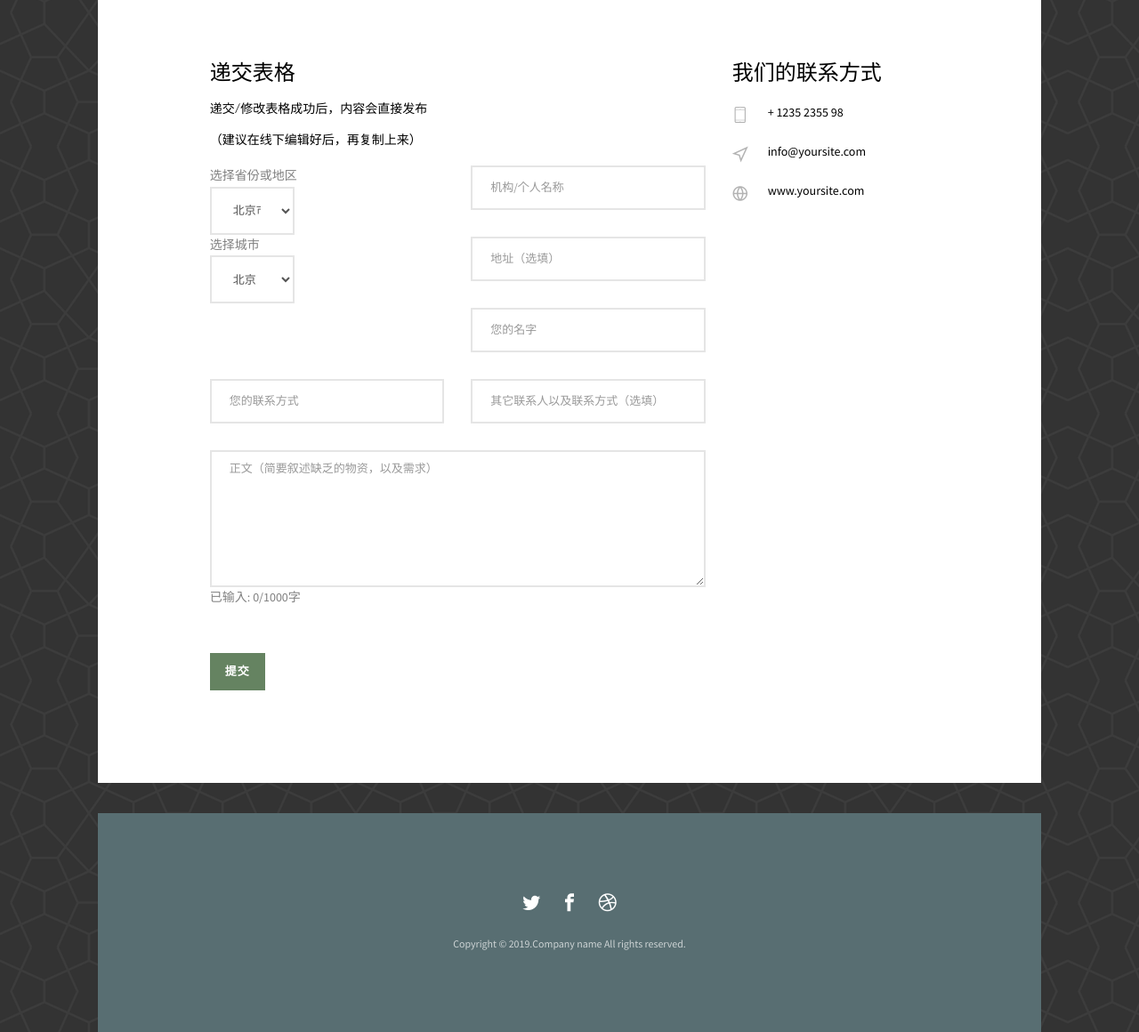
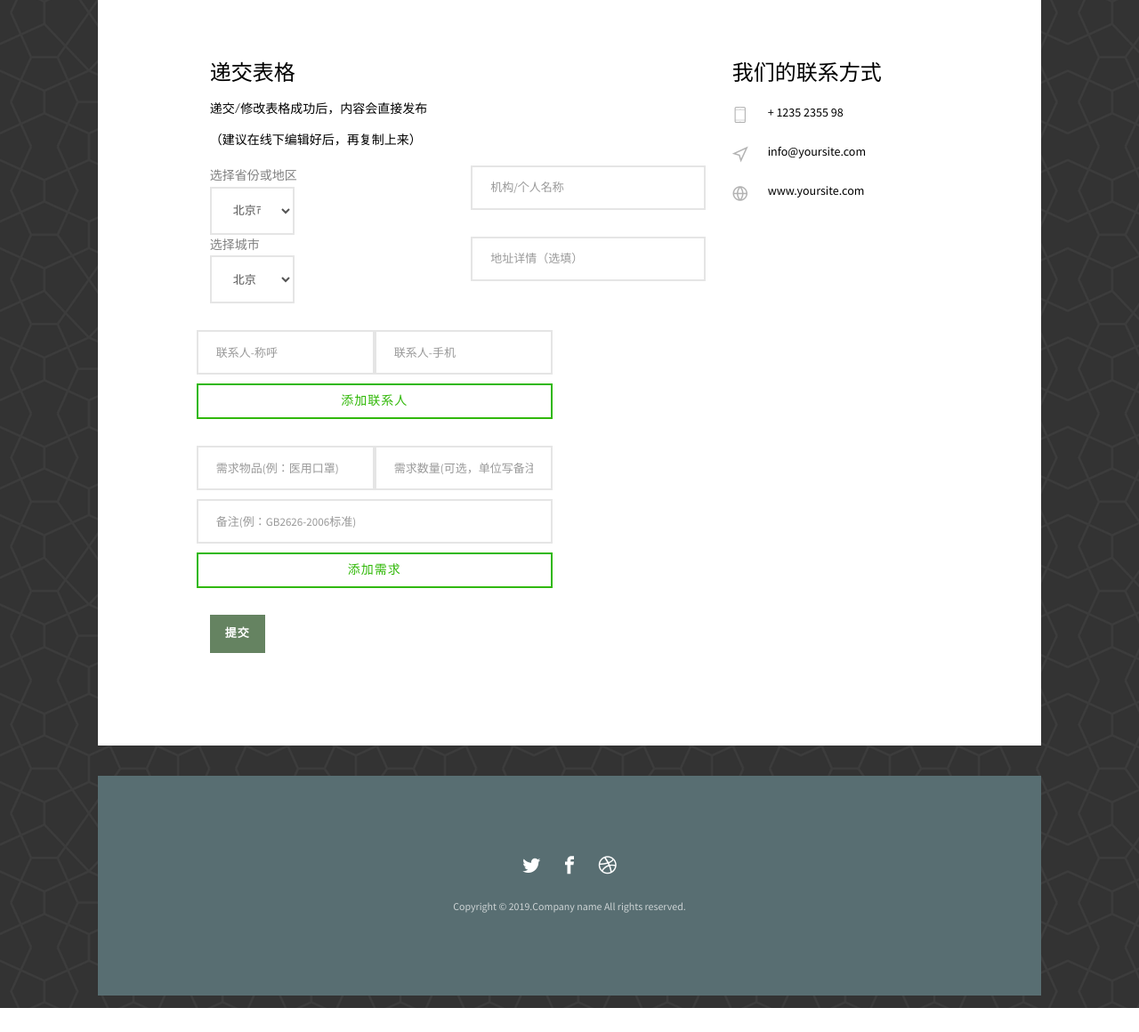
Before and after one commit to dowhilefalse/Donation-Platform, a Django app: page /contact in a window 1280 px wide. Shown: the part 86-1246 px from the top of the page at 89% size. After the commit the page ends 1219 px from the top, so only its background shows below. Run offline with Django 3.2, Linux system fonts and the light colour scheme; some libraries are stand-ins or nearby versions; some web fonts are replaced.

Commit message:
表单修改(上)

```diff
--- a/registration/static/css/style.css
+++ b/registration/static/css/style.css
@@ -818,7 +818,7 @@ h1, h2, h3, h4, h5, h6, figure {
   -ms-border-radius: 0px;
   border-radius: 0px;
 }
-.form-control:focus, .form-control:active {
+.form-control:focus, .form-control:active,.form-control:hover {
   box-shadow: none;
   border: 2px solid rgba(0, 0, 0, 0.8);
 }
@@ -1391,3 +1391,56 @@ input[type="text"] {
   font-size: 30px;
   padding: 0px;
 }
+/* 募捐单位样式 */
+.contact_box,
+.demand_box{
+  display: flex;
+  flex-direction: column;
+  float: left;
+  justify-items: center;
+  margin-bottom: 30px;
+}
+.contact_box .contact-info{
+  width: 100%;
+}
+.contact_box input,
+.demand_box input{
+  width: 200px;
+  float: left;
+  margin-bottom: 10px;
+}
+.demand_box input.ps{
+  width: 400px;
+}
+.add_contact,
+.add_demand{
+  border: 2px solid rgb(48, 184, 7);
+  color: rgb(48, 184, 7);
+  background-color: #fff;
+  height: 40px;
+  outline: none;
+  transition: all 0.4s;
+  letter-spacing: 1px;
+}
+
+.add_contact:hover,
+.add_demand:hover{
+  background-color: rgb(48, 184, 7);
+  color: white;
+}
+
+.del_btn{
+  border-radius: 4px;
+  width: 80px;
+  height: 30px;
+  border: none;
+  background-color: rgb(252, 28, 28);
+  color: white;
+  position: relative;
+  left: 30px;
+  top: 6px;
+  transition: all 0.4s;
+}
+.del_btn:hover{
+  transform: scale(1.1);
+}
--- a/registration/templates/base-layout.html
+++ b/registration/templates/base-layout.html
@@ -78,7 +78,7 @@
 								<li><a href="{% url 'registration:page_group3' %}">爱心团体</a></li>
 								{% if user.is_authenticated  %}
 								<li><a href="{% url 'registration:page_contact' %}">
-										<font style="color:#458B00">提交募捐信息</font>
+										<font style="color:#458B00">发布募捐信息</font>
 									</a></li>
 								<li><a href="{% url 'registration:page_contact2' %}">
 										<font style="color:#458B00">提交团体信息</font>
--- a/registration/templates/pages/contact.html
+++ b/registration/templates/pages/contact.html
@@ -2,8 +2,9 @@
 
 {% load static %}
 
-{% block page_title %}提交募捐信息{% endblock %}
+{% block page_title %}发布募捐信息{% endblock %}
 {% block page_main %}
+<script src="{% static 'js/jquery.min.js' %}" type="text/javascript"></script>
 <div class="container-wrap">
 	<div id="fh5co-contact">
 		<div class="row">
@@ -20,12 +21,13 @@
 				<h5>递交/修改表格成功后，内容会直接发布</h5>
 				<h5>（建议在线下编辑好后，再复制上来）</h5>
 
-					<form method="post", id="form1">
+				<form method="post" , id="form1">
 
 					<div class="row">
 						<div class="col-md-6">
 							<div class="form-group">
-								选择省份或地区<select id="province" name="province" class="form-control" style=" width:95px;"></select>
+								选择省份或地区<select id="province" name="province" class="form-control"
+									style=" width:95px;"></select>
 								选择城市<select id="city" name="city" class="form-control" style=" width:95px;"></select>
 							</div>
 						</div>
@@ -33,71 +35,103 @@
 
 						<div class="col-md-6">
 							<div class="form-group">
-								<input id="name" name = "name" type="text" class="form-control" placeholder="机构/个人名称" maxlength="15">
+								<input id="name" name="name" type="text" class="form-control" placeholder="机构/个人名称"
+									maxlength="15">
 							</div>
 						</div>
 
 						<div class="col-md-6">
 							<div class="form-group">
-								<input id="address" name = "address" type="text" class="form-control" placeholder="地址（选填）" maxlength="15">
+								<input id="address" name="address" type="text" class="form-control"
+									placeholder="地址详情（选填）" maxlength="15">
 							</div>
 						</div>
 
-						<div class="col-md-6">
+						<!-- <div class="col-md-6">
 							<div class="form-group">
 								<input id="contact_name" name = "contact_name" type="text" class="form-control" placeholder="您的名字" maxlength="10">
 							</div>
 						</div>
+
+
 						<div class="col-md-6">
 							<div class="form-group">
 								<input id="contact_method" name = "contact_method" type="text" class="form-control" placeholder="您的联系方式" maxlength="20">
 							</div>
+						</div> -->
+
+						<div class="contact_box">
+							<div class="contact_info">
+								<input type="text" class="form-control" placeholder="联系人-称呼">
+								<input type="text" class="form-control" placeholder="联系人-手机">
+
 							</div>
-						<div class="col-md-6">
-							<div class="form-group">
-								<input id="contact_other" name = "contact_other" type="text" class="form-control" placeholder="其它联系人以及联系方式（选填）" maxlength="20">
-							</div>
+							<button class="add_contact" type="button">添加联系人</button>
+
 						</div>
 
+						<div class="demand_box">
+							<div class="demand_info">
+								<input type="text" class="form-control" placeholder="需求物品(例：医用口罩)">
+								<input type="text" class="form-control" placeholder="需求数量(可选，单位写备注)">
+							</div>
+							<input type="text" placeholder="备注(例：GB2626-2006标准)" class="form-control ps">
+							<button class="add_demand" type="button">添加需求</button>
+						</div>
 
-						<div class="col-md-12">
-							<textarea id="main_text" name="main_text" class="form-control" rows="7"  maxlength="1000" placeholder="正文（简要叙述缺乏的物资，以及需求）"
-								onchange="sizecontrol()" onkeydown="sizecontrol()" onkeyup="sizecontrol()"
-							></textarea>
-							<span id="ts">已输入: 0/1000字</span></p>
-							<script type="text/javascript">
-							// console.log('test')
-							var maxl=1000//总长
-							function sizecontrol(){
-								var contents=document.getElementById("main_text"),
-									ts=document.getElementById("ts"),
-									len=contents.value.length;
-								if(len>maxl){
-									contents.value=contents.value.substr(0,maxl)
-								}else{
-									ts.innerHTML="已输入："+len+"/"+maxl+" 字"
-								}
-							}
-							</script>
-
-						</div>
-						<div class="col-md-6">
-							<div class="form-group">
-
-							</div>
-						</div>
 						<br />
 						<div class="col-md-12">
 							<div class="form-group">
-								<input type="submit" value="提交" onclick="submit_form()" class="btn btn-primary btn-modify">
+								<input type="submit" value="提交" onclick="submit_form()"
+									class="btn btn-primary btn-modify">
 							</div>
 						</div>
 						<script type="text/javascript">
+
+
+
+							$(".add_contact").click(function () {
+								var html = `
+								<div class="contact_info">
+								<input type="text" class="form-control" placeholder="联系人-称呼">
+								<input type="text" class="form-control" placeholder="联系人-手机">
+								<button onclick='del_item(1,this)' class='del_btn' type="button">删除该项</button>
+							</div>
+								`
+
+								$(this).before(html)
+							})
+
+
+							$(".add_demand").click(function () {
+								var html = `
+								<div class="demand_info">
+								<input type="text" class="form-control" placeholder="需求物品(例：医用口罩)">
+								<input type="text" class="form-control" placeholder="需求数量(可选，单位写备注)">
+								<button onclick='del_item(0,this)' class='del_btn' type="button">删除该项</button>
+							</div>
+							<input type="text" placeholder="备注(例：GB2626-2006标准)" class="form-control ps">
+								`
+
+								$(this).before(html)
+							})
+
+
+
+							function del_item(opt, self) {
+
+								if (opt === 0) {
+									$(self).parent().next().remove()
+								}
+
+								$(self).parent().remove()
+							}
+
 							function submit_form() {
 								$.ajax({
 									type: "POST",
 									dataType: "json",
-					                url: "/users/login" ,
+									url: "/users/login",
 									data: $('#form1').serialize(),
 									success: function (result) {
 										console.log(result);
@@ -106,7 +140,7 @@
 										}
 										;
 									},
-					                error : function() {
+									error: function () {
 										alert("异常！");
 									}
 								});
@@ -230,8 +264,7 @@
 
 	var ddlProvince = document.getElementById("province");
 	var ddlCity = document.getElementById("city");
-    for(var i =0;i<list1.length; i++)
-    {
+	for (var i = 0; i < list1.length; i++) {
 		var option = document.createElement("option");
 		option.appendChild(document.createTextNode(list1[i]));
 		option.value = list1[i];
@@ -246,24 +279,21 @@
 		}
 	}
 
-    function indexof(obj,value)
-    {
-        var k=0;
-        for(;k<obj.length;k++)
-        {
-            if(obj[k] == value)
+	function indexof(obj, value) {
+		var k = 0;
+		for (; k < obj.length; k++) {
+			if (obj[k] == value)
 				return k;
 		}
 		return k;
 	}
-		$(function(obj){ /* DOM ready */
-		    $("#province").change(function() {
+	$(function (obj) { /* DOM ready */
+		$("#province").change(function () {
 			// console.log('testsele')
 			ddlCity.options.length = 0;//clear
 			var index = indexof(list1, document.getElementById("province").value);
 			var list2element = list2[index];
-        for(var i =0;i<list2element.length; i++)
-        {
+			for (var i = 0; i < list2element.length; i++) {
 				var option = document.createElement("option");
 				option.appendChild(document.createTextNode(list2element[i]));
 				option.value = list2element[i];
@@ -275,10 +305,9 @@
 	function selectprovince(obj) {
 		console.log('testsele')
 		ddlCity.options.length = 0;//clear
-        var index = indexof(list1,obj.value);
+		var index = indexof(list1, obj.value);
 		var list2element = list2[index];
-        for(var i =0;i<list2element.length; i++)
-        {
+		for (var i = 0; i < list2element.length; i++) {
 			var option = document.createElement("option");
 			option.appendChild(document.createTextNode(list2element[i]));
 			option.value = list2element[i];
@@ -302,8 +331,7 @@ function org_form_submit() {
 			field = 'name';
 			message = '请输入机构名称';
 		}
-		else
-		{
+		else {
 			if (!province) {
 				field = 'province';
 				message = '请选择省份/地区';
@@ -341,8 +369,8 @@ function org_form_submit() {
 				size: "small",
 				title: "提示",
 				message: message,
-				callback: function(){
-					setTimeout(function() {
+				callback: function () {
+					setTimeout(function () {
 						$('#' + field).trigger('focus');
 					}, 500);
 				}
@@ -363,9 +391,9 @@ function org_form_submit() {
 				main_text: main_text.trim(),
 			},
 			dataType: 'json'
-		}).done(function(resp) {
+		}).done(function (resp) {
 			console.log(resp);
-		}).fail(function(err) {
+		}).fail(function (err) {
 			console.error(err);
 		});
 	}
```
Lines whose indentation alone changed are shown as unchanged.
